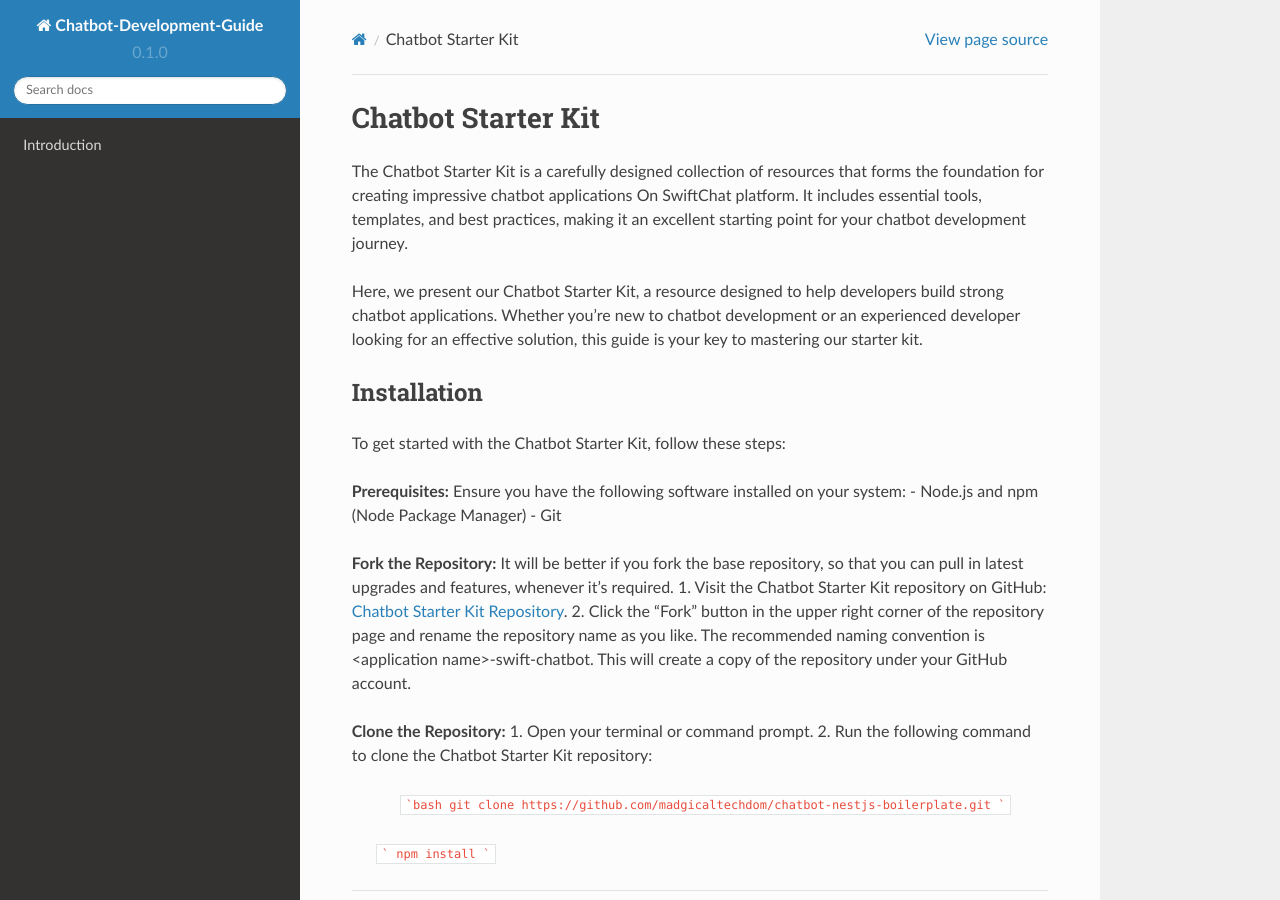
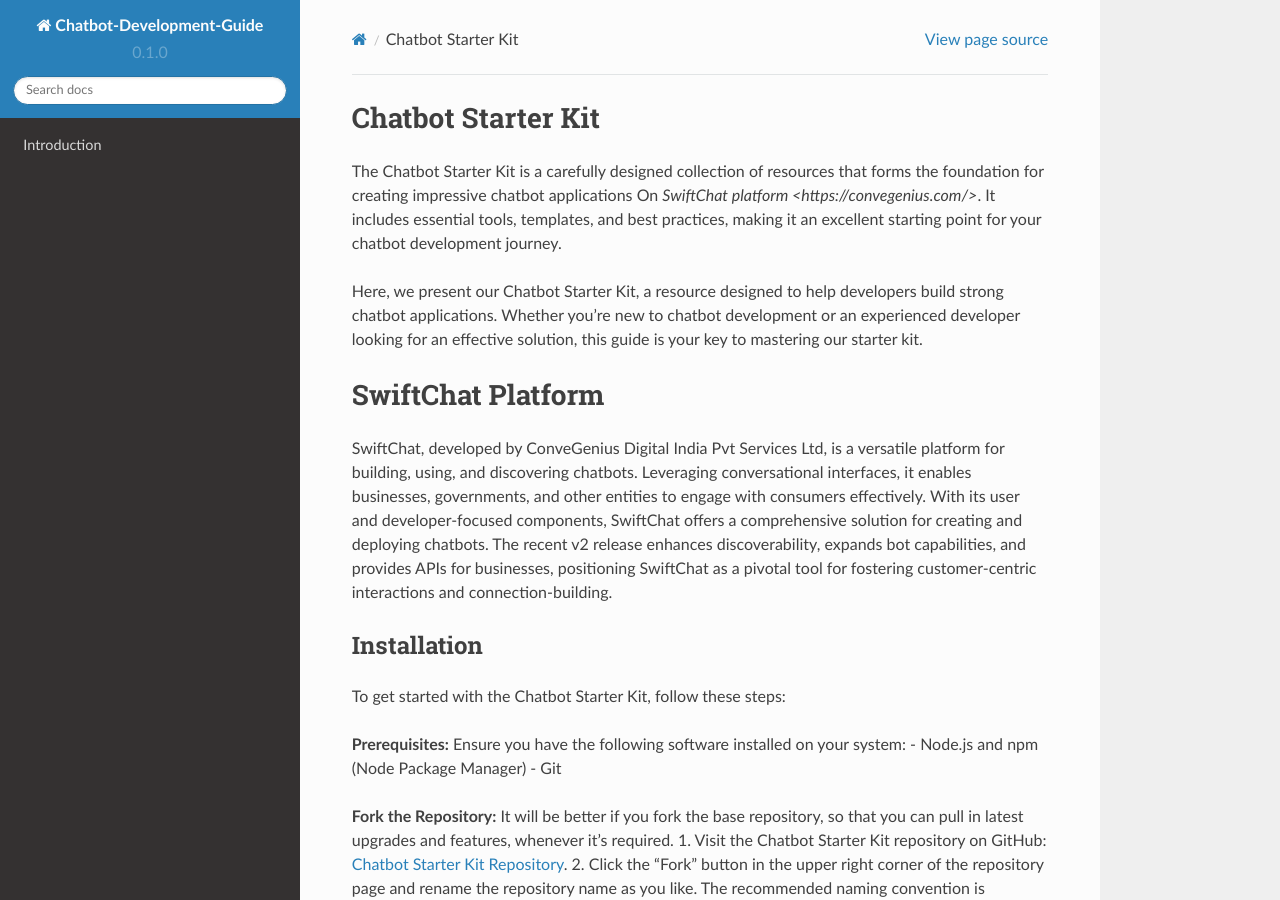
Before and after one commit to Priyanka-sharma181/Chatbot-Development-Guide, a Sphinx documentation site: the page built from docs/source/index.rst, in a window 1280 px wide and 900 px high. Built offline with Sphinx 7.4.7 and the Read the Docs theme 2.0.0, drawn with Linux system fonts in a browser that asks for light colours; pages that are not in the unit, such as notebooks, are missing from menus.

Commit message:
updating index.rst file

```diff
--- a/docs/source/index.rst
+++ b/docs/source/index.rst
@@ -1,9 +1,13 @@
 Chatbot Starter Kit
 ====================
 
-The Chatbot Starter Kit is a carefully designed collection of resources that forms the foundation for creating impressive chatbot applications On SwiftChat platform. It includes essential tools, templates, and best practices, making it an excellent starting point for your chatbot development journey.
+The Chatbot Starter Kit is a carefully designed collection of resources that forms the foundation for creating impressive chatbot applications On `SwiftChat platform <https://convegenius.com/>`. It includes essential tools, templates, and best practices, making it an excellent starting point for your chatbot development journey.
 
 Here, we present our Chatbot Starter Kit, a resource designed to help developers build strong chatbot applications. Whether you're new to chatbot development or an experienced developer looking for an effective solution, this guide is your key to mastering our starter kit.
+
+SwiftChat Platform
+====================
+SwiftChat, developed by ConveGenius Digital India Pvt Services Ltd, is a versatile platform for building, using, and discovering chatbots. Leveraging conversational interfaces, it enables businesses, governments, and other entities to engage with consumers effectively. With its user and developer-focused components, SwiftChat offers a comprehensive solution for creating and deploying chatbots. The recent v2 release enhances discoverability, expands bot capabilities, and provides APIs for businesses, positioning SwiftChat as a pivotal tool for fostering customer-centric interactions and connection-building.
 
 Installation
 ------------
```
